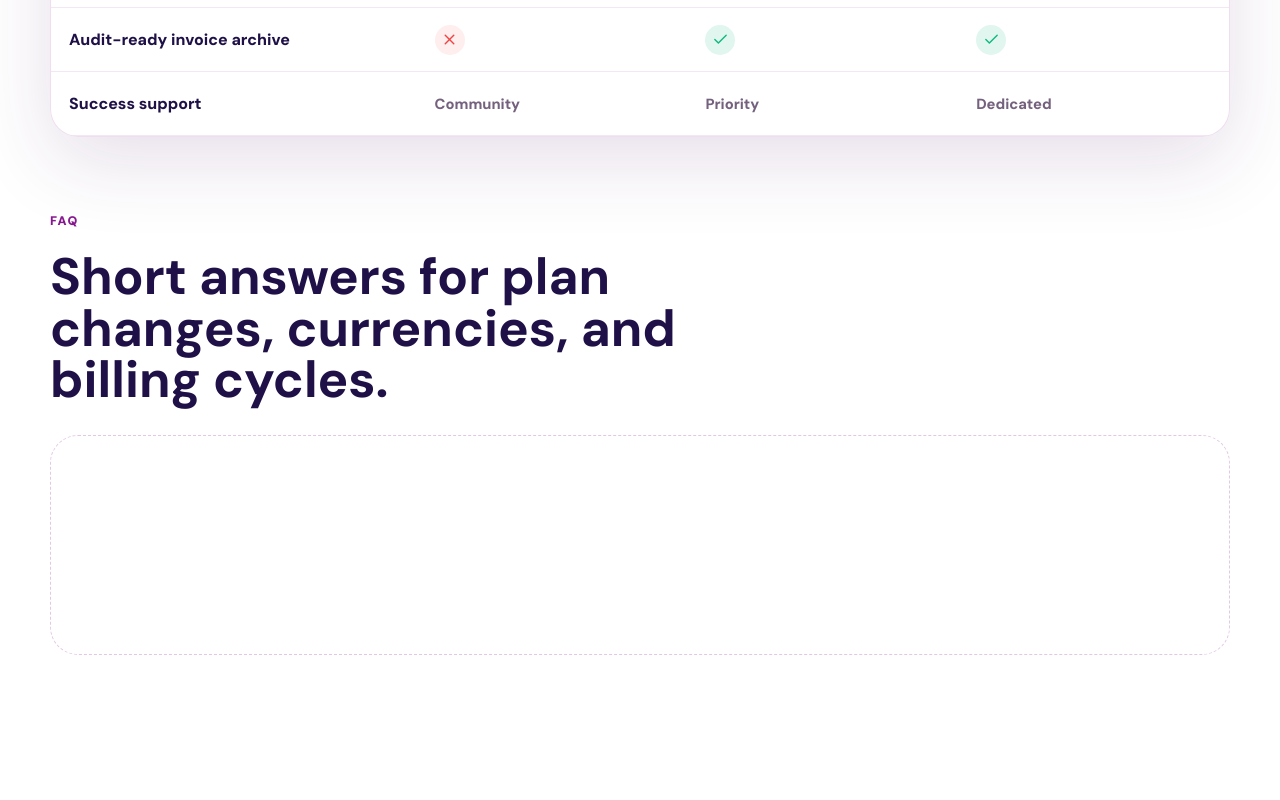
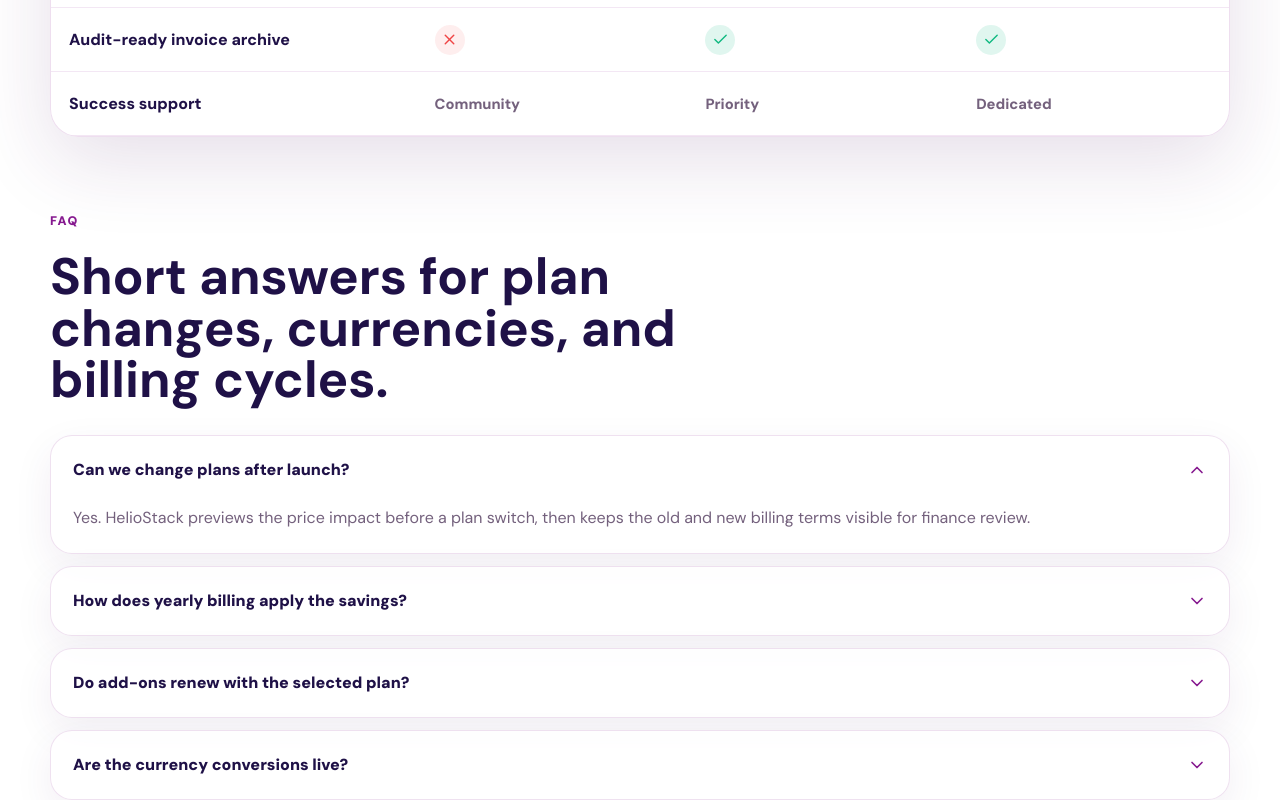
Before and after one commit to ShreeBohara/50-Days-of-Creative-Frontend, a React (Vite) app in the folder day-35-pricing-page/: page / in a window 1280 px wide. Shown: the part 3102-3902 px from the top of the page. Before the commit the page ends 3757 px from the top, so only its background shows below. Built offline with nearby package versions, Linux system fonts and the light colour scheme.

Commit message:
day-35: faq — accessible accordion with GSAP height animation

```diff
--- a/day-35-pricing-page/src/App.css
+++ b/day-35-pricing-page/src/App.css
@@ -476,6 +476,57 @@
   font-weight: 800;
 }
 
+.faq-list {
+  display: grid;
+  gap: 12px;
+  margin-top: 30px;
+}
+
+.faq-item {
+  overflow: hidden;
+  border: 1px solid rgba(134, 25, 143, 0.13);
+  border-radius: 22px;
+  background: rgba(255, 255, 255, 0.8);
+  box-shadow: 0 14px 40px rgba(77, 26, 96, 0.07);
+}
+
+.faq-question {
+  display: flex;
+  align-items: center;
+  justify-content: space-between;
+  gap: 18px;
+  width: 100%;
+  min-height: 68px;
+  padding: 0 22px;
+  color: var(--ink);
+  font-weight: 900;
+  text-align: left;
+  border: 0;
+  background: transparent;
+}
+
+.faq-question svg {
+  flex: 0 0 auto;
+  color: var(--violet-strong);
+  transition: transform 220ms ease;
+}
+
+.faq-item.is-open .faq-question svg {
+  transform: rotate(180deg);
+}
+
+.faq-panel {
+  height: 0;
+  overflow: hidden;
+}
+
+.faq-panel p {
+  margin: 0;
+  padding: 0 22px 22px;
+  color: var(--muted);
+  line-height: 1.7;
+}
+
 .pricing-grid {
   display: grid;
   grid-template-columns: repeat(3, minmax(0, 1fr));
--- a/day-35-pricing-page/src/App.jsx
+++ b/day-35-pricing-page/src/App.jsx
@@ -3,6 +3,7 @@ import {
   ArrowRight,
   BarChart3,
   Check,
+  ChevronDown,
   Layers3,
   ShieldCheck,
   Sparkles,
@@ -11,7 +12,7 @@ import {
 import gsap from 'gsap'
 import { Flip } from 'gsap/Flip'
 import { ScrollTrigger } from 'gsap/ScrollTrigger'
-import { comparisonRows, pricingPlans } from './content'
+import { comparisonRows, faqItems, pricingPlans } from './content'
 import './App.css'
 
 gsap.registerPlugin(Flip, ScrollTrigger)
@@ -274,8 +275,59 @@ function ComparisonMatrix() {
   )
 }
 
+function FaqAccordion({ activeFaq, onChange }) {
+  const faqRef = useRef(null)
+
+  useEffect(() => {
+    const node = faqRef.current
+    if (!node) {
+      return undefined
+    }
+
+    const reduceMotion = window.matchMedia('(prefers-reduced-motion: reduce)').matches
+    const panels = node.querySelectorAll('.faq-panel')
+    const tweens = Array.from(panels).map((panel, index) =>
+      gsap.to(panel, {
+        height: index === activeFaq ? panel.scrollHeight : 0,
+        duration: reduceMotion ? 0 : 0.34,
+        ease: 'power2.out',
+      }),
+    )
+
+    return () => tweens.forEach((tween) => tween.kill())
+  }, [activeFaq])
+
+  return (
+    <div ref={faqRef} className="faq-list">
+      {faqItems.map((item, index) => {
+        const isOpen = index === activeFaq
+        const panelId = `faq-panel-${index}`
+
+        return (
+          <article className={`faq-item ${isOpen ? 'is-open' : ''}`} key={item.question}>
+            <button
+              type="button"
+              className="faq-question"
+              aria-expanded={isOpen}
+              aria-controls={panelId}
+              onClick={() => onChange(isOpen ? -1 : index)}
+            >
+              <span>{item.question}</span>
+              <ChevronDown size={20} aria-hidden="true" />
+            </button>
+            <div id={panelId} className="faq-panel" aria-hidden={!isOpen}>
+              <p>{item.answer}</p>
+            </div>
+          </article>
+        )
+      })}
+    </div>
+  )
+}
+
 function App() {
   const [billingCycle, setBillingCycle] = useState('monthly')
+  const [activeFaq, setActiveFaq] = useState(0)
   const pricingGridRef = useRef(null)
   const orderedPlanIds =
     billingCycle === 'yearly' ? ['pro', 'starter', 'enterprise'] : ['starter', 'pro', 'enterprise']
@@ -397,7 +449,7 @@ function App() {
             <span>FAQ</span>
             <h2 id="faq-title">Short answers for plan changes, currencies, and billing cycles.</h2>
           </div>
-          <div className="surface-placeholder"></div>
+          <FaqAccordion activeFaq={activeFaq} onChange={setActiveFaq} />
         </section>
       </main>
     </div>
--- a/day-35-pricing-page/src/content.js
+++ b/day-35-pricing-page/src/content.js
@@ -106,3 +106,26 @@ export const comparisonRows = [
     enterprise: 'Dedicated',
   },
 ]
+
+export const faqItems = [
+  {
+    question: 'Can we change plans after launch?',
+    answer:
+      'Yes. HelioStack previews the price impact before a plan switch, then keeps the old and new billing terms visible for finance review.',
+  },
+  {
+    question: 'How does yearly billing apply the savings?',
+    answer:
+      'Yearly mode shows the monthly-equivalent price after a 20% savings rate and labels the plan as billed yearly so the discount is clear.',
+  },
+  {
+    question: 'Do add-ons renew with the selected plan?',
+    answer:
+      'Add-ons follow the same billing cycle as the active plan. Toggle any add-on to see the total update before checkout.',
+  },
+  {
+    question: 'Are the currency conversions live?',
+    answer:
+      'This demo uses fixed USD, EUR, and GBP conversion rates so the experience stays deterministic and GitHub Pages friendly.',
+  },
+]
```
